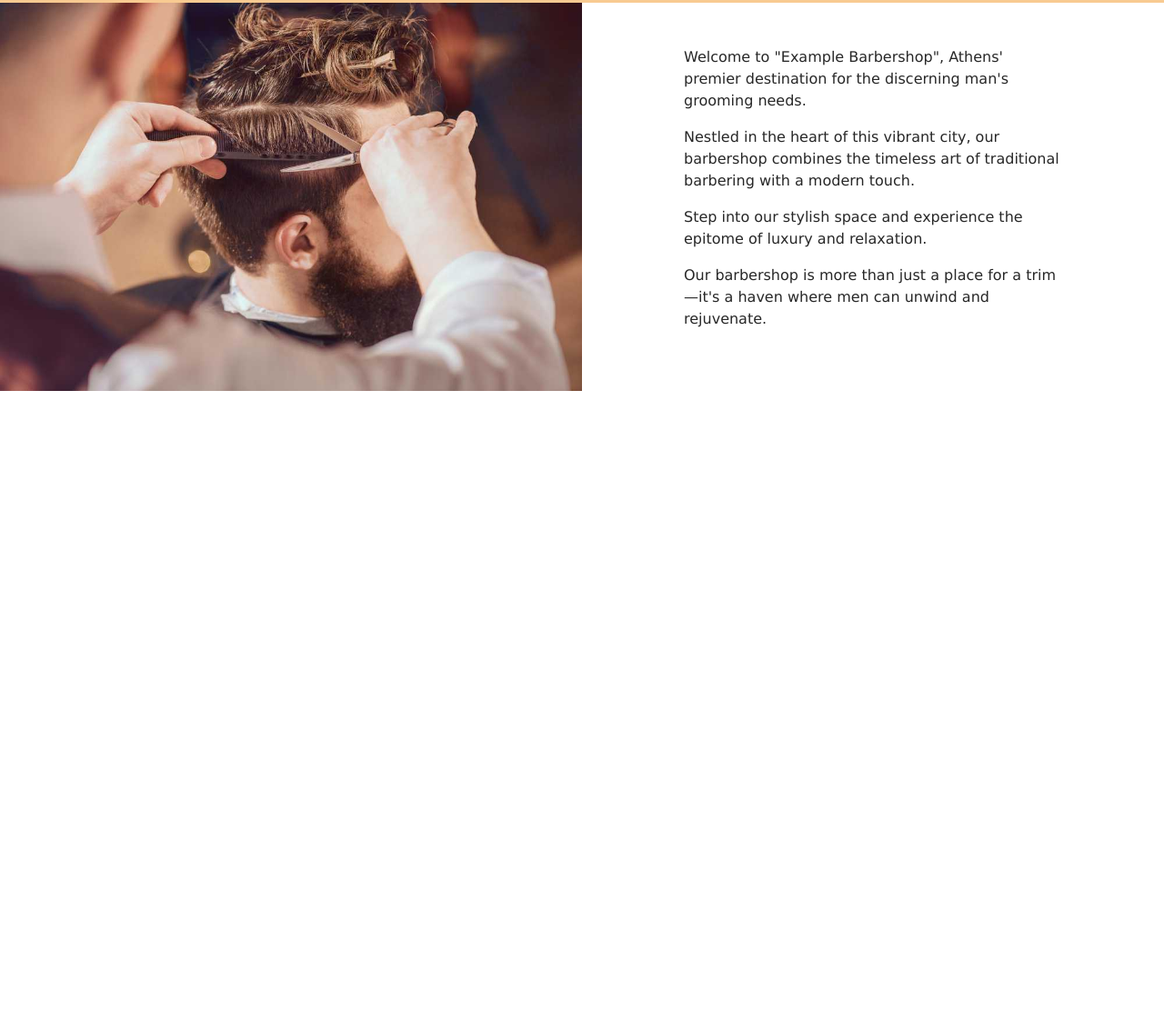
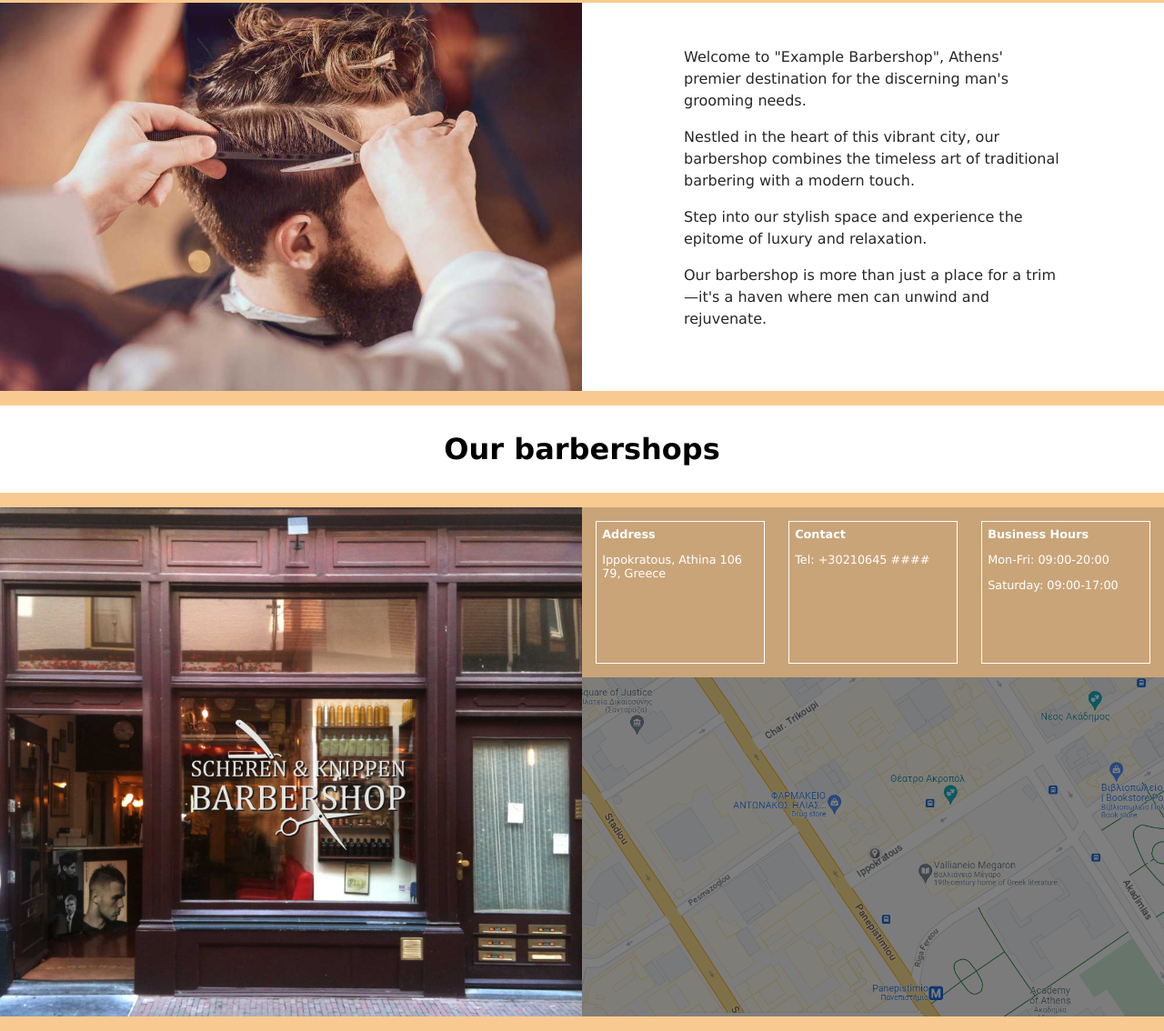
Before and after one commit to Hikyn/barbershop-project-landing, a website built with webpack: page src/index.html in a window 1280 px wide. Shown: the part 813-1947 px from the top of the page at 91% size. Before the commit the page ends 1243 px from the top, so only its background shows below. Built offline with nearby package versions, Linux system fonts and the light colour scheme.

Commit message:
add shop&map section

```diff
--- a/src/index.html
+++ b/src/index.html
@@ -36,6 +36,34 @@
                     <p>Our barbershop is more than just a place for a trim—it's a haven where men can unwind and rejuvenate.</p>
                 </div>
             </div>
+            <div class="section-line"></div>
+            <div class="section-announce">
+                <h2>Our barbershops</h2>
+            </div>
+            <div class="section-line"></div>
+            <div class="barbershops">
+                <img src="./images/barbershop-front.png" alt="Front side of a shop"></img>
+                <div class="contact">
+                    <div class="information">
+                        <div class="address">
+                            <b>Address</b>
+                            <p>Ippokratous, Athina 106 79, Greece</p>
+                        </div>
+                        <div class="phone">
+                            <b>Contact</b>
+                            <p>Tel: +30210645 ####</p>
+                        </div>
+                        <div class="hours">
+                            <b>Business Hours</b>
+                            <p>Mon-Fri: 09:00-20:00</p>
+                            <p>Saturday: 09:00-17:00</p>
+                        </div>
+                    </div>
+                    <div class="map">
+                    </div>
+                </div>
+            </div>
+            <div class="section-line"></div>
         </div>
     </body>
 </html>
--- a/src/index.js
+++ b/src/index.js
@@ -2,6 +2,8 @@ import "./styles.scss";
 require('file-loader?name=[name].[ext]!./index.html')
 import mainImage from './images/barbershop.png';
 import barber1 from './images/barber-1.png';
+import map1 from './images/map1.png';
+import barbershopFront from './images/barbershop-front.png';
 import mainLogo from './images/main-logo.png';
 import facebookIcon from './images/facebookIcon.svg';
 import instagramIcon from './images/instagramIcon.svg';
--- a/src/styles.scss
+++ b/src/styles.scss
@@ -86,6 +86,21 @@ body {
         width: 100%;
         background-color: $button-color;
     }
+
+    .section-announce {
+        height: 6em;
+        background-color: white;
+        display: flex;
+        justify-content: center;
+        align-items: center;
+        h2 {
+            font-family:'Lucida Sans', 'Lucida Sans Regular', 'Lucida Grande', 'Lucida Sans Unicode', Geneva, Verdana, sans-serif;
+            font-size: 2em;
+            margin: 0px;
+            text-align: center;
+            color: black;
+        }
+    }
     .description {
         display: grid;
         grid: 1fr/1fr 1fr;
@@ -104,4 +119,51 @@ body {
             margin: 2em 7em;
         }
     }
+
+    .barbershops {
+        display: grid;
+        grid: 70vh/1fr 1fr;
+        background-color: white;
+
+        img {
+            width: 100%;
+            height: 100%;
+            object-fit: cover;
+        }
+
+        .contact {
+            color: rgba(0, 0, 0, 0.849);
+            font-family:'Lucida Sans', 'Lucida Sans Regular', 'Lucida Grande', 'Lucida Sans Unicode', Geneva, Verdana, sans-serif;
+
+            display: grid;
+            grid: 0.5fr 1fr/1fr;
+
+            .information {
+                display: grid;
+                grid: 1fr/1fr 1fr 1fr;
+                background-color: $button-color-darker;
+                color: rgb(255, 255, 255);
+                padding: 2px;
+
+                .address,
+                .phone,
+                .hours {
+                    font-family:'Lucida Sans', 'Lucida Sans Regular', 'Lucida Grande', 'Lucida Sans Unicode', Geneva, Verdana, sans-serif;
+                    font-size: 0.8em;
+                    border: 1px solid white;
+                    margin: 1em;
+                    padding: 0.5em
+                }
+            }
+
+            .map {
+                background: linear-gradient(
+                    rgba(0, 0, 0, 0.5),
+                    rgba(0, 0, 0, 0.5)
+                ), url('./images/map1.png');
+                background-size: cover;
+                background-position: center;
+            }
+        }
+    }
 }
```
Also changed, not shown: dist/index.html, src/images/barbershop-front.png (added), src/images/map1.png (added).
